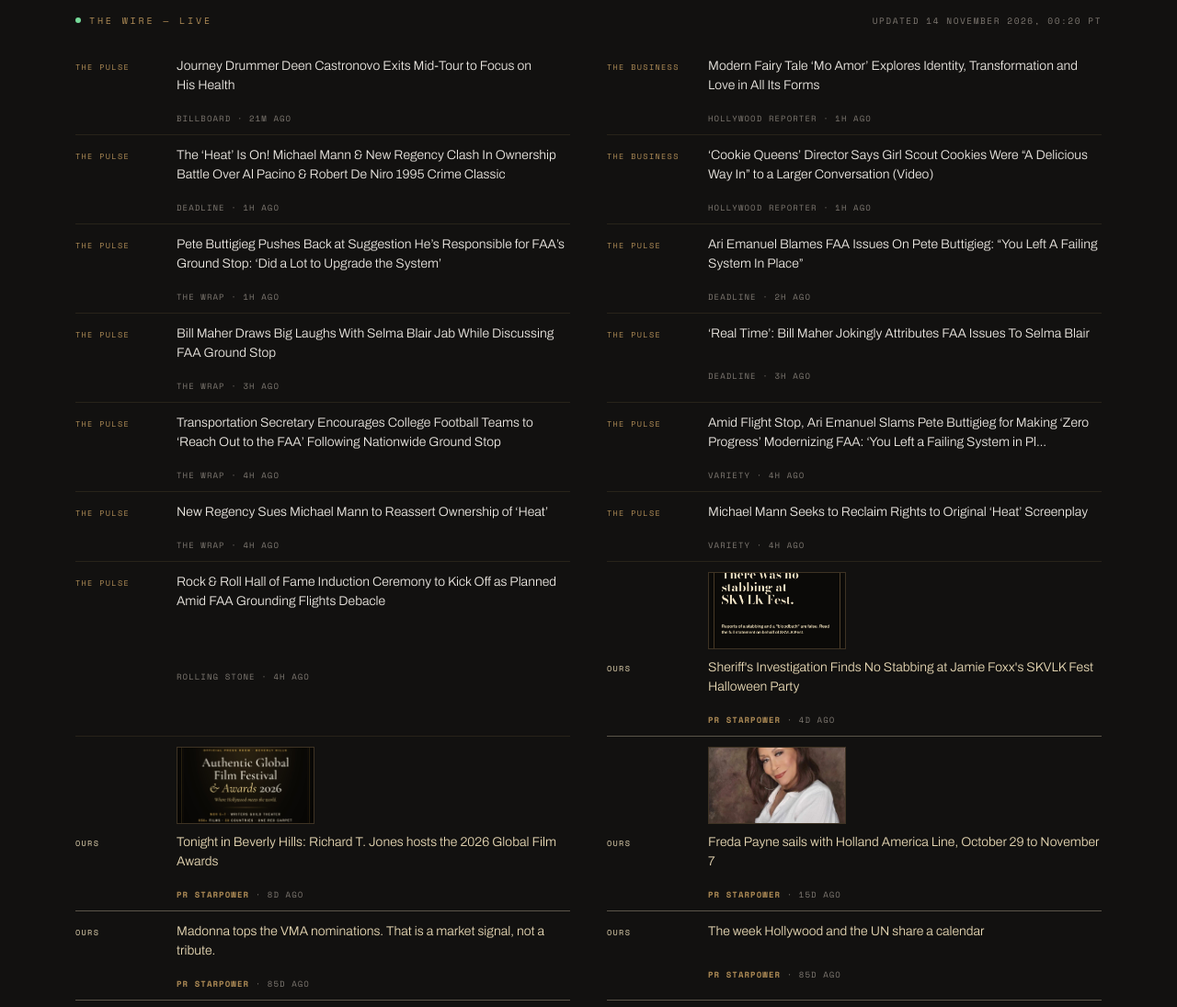
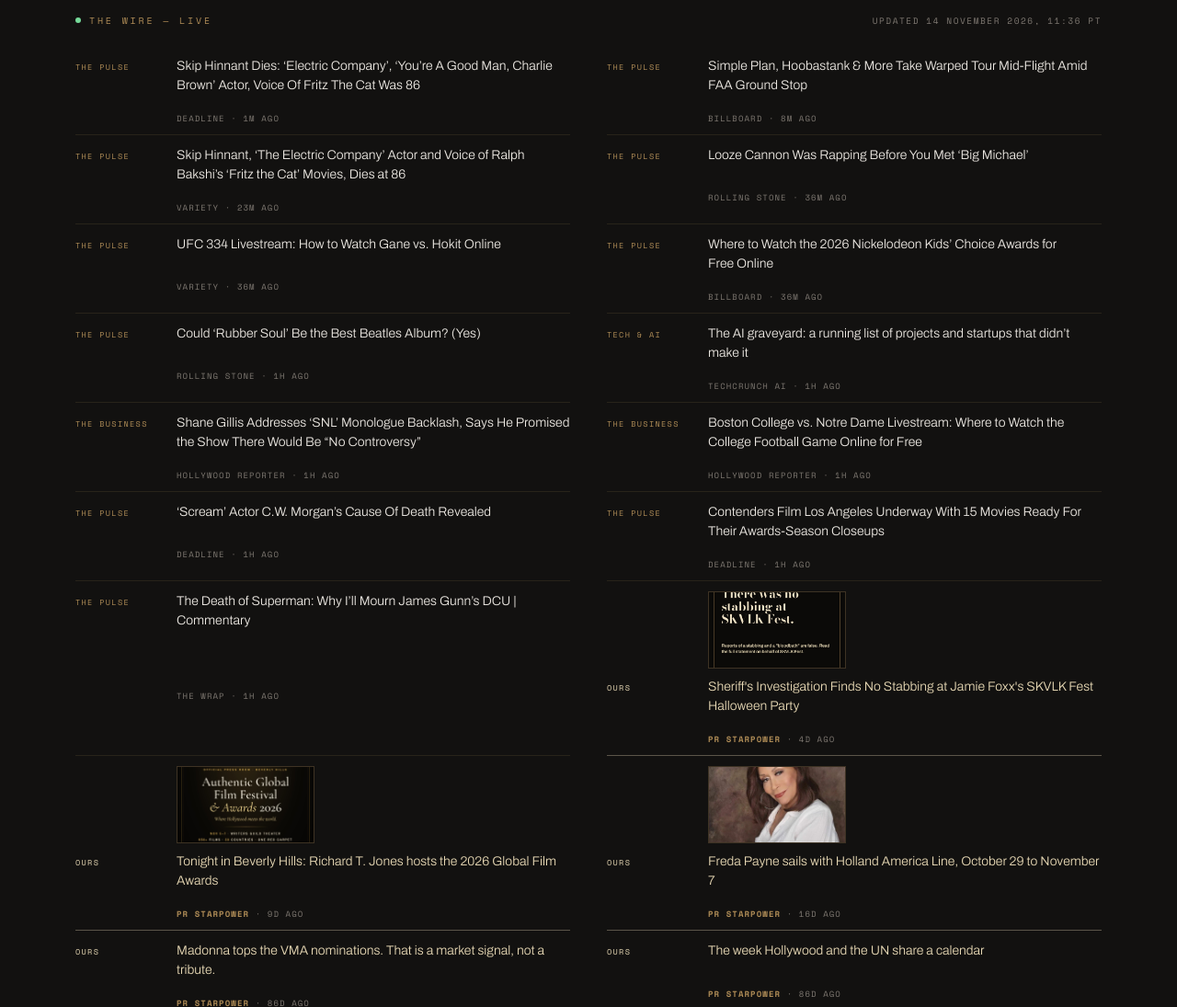
Before and after one commit to matariterry-art/prstarpower-site, a plain HTML site: page newsroom.html in a window 1280 px wide. Shown: the part 1440-2535 px from the top of the page at 92% size. Drawn offline with nearby package versions, Linux system fonts and the light colour scheme.

Commit message:
Wire update — 2026-11-14 18:36 UTC

```diff
--- a/feed.xml
+++ b/feed.xml
@@ -5,7 +5,7 @@
     <link>https://prstarpower.com/newsroom.html</link>
     <description>Announcements, releases and analysis from PR STARPOWER, a Hollywood representation house.</description>
     <language>en-us</language>
-    <lastBuildDate>Sat, 14 Nov 2026 07:20:36 +0000</lastBuildDate>
+    <lastBuildDate>Sat, 14 Nov 2026 18:36:43 +0000</lastBuildDate>
     <item>
       <title>Sheriff&#x27;s Investigation Finds No Stabbing at Jamie Foxx&#x27;s SKVLK Fest Halloween Party</title>
       <link>https://prstarpower.com/statement-skvlk-fest-2026.html</link>
--- a/newsroom.html
+++ b/newsroom.html
@@ -236,73 +236,73 @@
   <div class="wrap">
     <div class="wire-head">
       <span class="wire-label"><i class="dot"></i>The Wire — Live</span>
-      <span class="wire-stamp">Updated 14 November 2026, 00:20 PT</span>
+      <span class="wire-stamp">Updated 14 November 2026, 11:36 PT</span>
     </div>
     <div class="wire-list">
-      <a class="wire-row" href="https://www.billboard.com/music/rock/journey-deen-castronovo-steps-away-steve-murphy-drummer-1236382208/" target="_blank" rel="noopener nofollow">
+      <a class="wire-row" href="https://deadline.com/2026/11/skip-hinnant-dead-1237223791/" target="_blank" rel="noopener nofollow">
         <span class="wire-beat">The Pulse</span>
-        <span class="wire-title">Journey Drummer Deen Castronovo Exits Mid-Tour to Focus on His Health</span>
-        <span class="wire-meta">Billboard &middot; 21m ago</span>
+        <span class="wire-title">Skip Hinnant Dies: ‘Electric Company’, ‘You’re A Good Man, Charlie Brown’ Actor, Voice Of Fritz The Cat Was 86</span>
+        <span class="wire-meta">Deadline &middot; 1m ago</span>
       </a>
-      <a class="wire-row" href="https://www.hollywoodreporter.com/movies/movie-news/trans-fairy-tale-mo-amor-explores-love-tallinn-2026-estonia-1236753723/" target="_blank" rel="noopener nofollow">
+      <a class="wire-row" href="https://www.billboard.com/music/rock/simple-plan-hoobastank-warped-tour-flight-faa-ground-stop-1236382214/" target="_blank" rel="noopener nofollow">
+        <span class="wire-beat">The Pulse</span>
+        <span class="wire-title">Simple Plan, Hoobastank &amp; More Take Warped Tour Mid-Flight Amid FAA Ground Stop</span>
+        <span class="wire-meta">Billboard &middot; 8m ago</span>
+      </a>
+      <a class="wire-row" href="https://variety.com/2026/tv/news/skip-hinnant-dead-electric-company-fritz-the-cat-bakshi-1236947741/" target="_blank" rel="noopener nofollow">
+        <span class="wire-beat">The Pulse</span>
+        <span class="wire-title">Skip Hinnant, ‘The Electric Company’ Actor and Voice of Ralph Bakshi’s ‘Fritz the Cat’ Movies, Dies at 86</span>
+        <span class="wire-meta">Variety &middot; 23m ago</span>
+      </a>
+      <a class="wire-row" href="https://www.rollingstone.com/music/music-features/looze-cannon-big-michael-michael-tiktok-interview-1235658356/" target="_blank" rel="noopener nofollow">
+        <span class="wire-beat">The Pulse</span>
+        <span class="wire-title">Looze Cannon Was Rapping Before You Met ‘Big Michael’</span>
+        <span class="wire-meta">Rolling Stone &middot; 36m ago</span>
+      </a>
+      <a class="wire-row" href="https://variety.com/2026/shopping/news/how-to-watch-ufc-334-gane-vs-hokit-live-online-free-1236945089/" target="_blank" rel="noopener nofollow">
+        <span class="wire-beat">The Pulse</span>
+        <span class="wire-title">UFC 334 Livestream: How to Watch Gane vs. Hokit Online</span>
+        <span class="wire-meta">Variety &middot; 36m ago</span>
+      </a>
+      <a class="wire-row" href="https://www.billboard.com/culture/product-recommendations/where-to-watch-2026-kids-choice-awards-free-online-1236382151/" target="_blank" rel="noopener nofollow">
+        <span class="wire-beat">The Pulse</span>
+        <span class="wire-title">Where to Watch the 2026 Nickelodeon Kids’ Choice Awards for Free Online</span>
+        <span class="wire-meta">Billboard &middot; 36m ago</span>
+      </a>
+      <a class="wire-row" href="https://www.rollingstone.com/music/music-features/rubber-soul-best-beatles-album-1235657869/" target="_blank" rel="noopener nofollow">
+        <span class="wire-beat">The Pulse</span>
+        <span class="wire-title">Could ‘Rubber Soul’ Be the Best Beatles Album? (Yes)</span>
+        <span class="wire-meta">Rolling Stone &middot; 1h ago</span>
+      </a>
+      <a class="wire-row" href="https://techcrunch.com/2026/11/14/the-ai-graveyard-a-running-list-of-projects-and-startups-that-didnt-make-it/" target="_blank" rel="noopener nofollow">
+        <span class="wire-beat">Tech &amp; AI</span>
+        <span class="wire-title">The AI graveyard: a running list of projects and startups that didn’t make it</span>
+        <span class="wire-meta">TechCrunch AI &middot; 1h ago</span>
+      </a>
+      <a class="wire-row" href="https://www.hollywoodreporter.com/tv/tv-news/shane-gillis-addresses-snl-monologue-backlash-1236755428/" target="_blank" rel="noopener nofollow">
         <span class="wire-beat">The Business</span>
-        <span class="wire-title">Modern Fairy Tale ‘Mo Amor’ Explores Identity, Transformation and Love in All Its Forms</span>
+        <span class="wire-title">Shane Gillis Addresses ‘SNL’ Monologue Backlash, Says He Promised the Show There Would Be “No Controversy”</span>
         <span class="wire-meta">Hollywood Reporter &middot; 1h ago</span>
       </a>
-      <a class="wire-row" href="https://deadline.com/2026/11/michael-mann-lawsuit-heat-rights-1237223655/" target="_blank" rel="noopener nofollow">
+      <a class="wire-row" href="https://www.hollywoodreporter.com/tv/tv-news/boston-college-notre-dame-football-game-free-stream-online-1236754220/" target="_blank" rel="noopener nofollow">
+        <span class="wire-beat">The Business</span>
+        <span class="wire-title">Boston College vs. Notre Dame Livestream: Where to Watch the College Football Game Online for Free</span>
+        <span class="wire-meta">Hollywood Reporter &middot; 1h ago</span>
+      </a>
+      <a class="wire-row" href="https://deadline.com/2026/11/c-w-morgan-cause-of-death-1237223783/" target="_blank" rel="noopener nofollow">
         <span class="wire-beat">The Pulse</span>
-        <span class="wire-title">The ‘Heat’ Is On! Michael Mann &amp; New Regency Clash In Ownership Battle Over Al Pacino &amp; Robert De Niro 1995 Crime Classic</span>
+        <span class="wire-title">‘Scream’ Actor C.W. Morgan’s Cause Of Death Revealed</span>
         <span class="wire-meta">Deadline &middot; 1h ago</span>
       </a>
-      <a class="wire-row" href="https://www.hollywoodreporter.com/movies/movie-news/cookie-queens-alysa-nahmias-scad-savannah-film-festival-1236751877/" target="_blank" rel="noopener nofollow">
-        <span class="wire-beat">The Business</span>
-        <span class="wire-title">‘Cookie Queens’ Director Says Girl Scout Cookies Were “A Delicious Way In” to a Larger Conversation (Video)</span>
-        <span class="wire-meta">Hollywood Reporter &middot; 1h ago</span>
+      <a class="wire-row" href="https://deadline.com/2026/11/contenders-film-los-angeles-lineup-schedule-1237219190/" target="_blank" rel="noopener nofollow">
+        <span class="wire-beat">The Pulse</span>
+        <span class="wire-title">Contenders Film Los Angeles Underway With 15 Movies Ready For Their Awards-Season Closeups</span>
+        <span class="wire-meta">Deadline &middot; 1h ago</span>
       </a>
-      <a class="wire-row" href="https://www.thewrap.com/media-platforms/politics/pete-buttigieg-responds-faa-ground-stop-blame/" target="_blank" rel="noopener nofollow">
+      <a class="wire-row" href="https://www.thewrap.com/creative-content/movies/james-gunn-dc-universe-appreciation-analysis/" target="_blank" rel="noopener nofollow">
         <span class="wire-beat">The Pulse</span>
-        <span class="wire-title">Pete Buttigieg Pushes Back at Suggestion He’s Responsible for FAA’s Ground Stop: ‘Did a Lot to Upgrade the System’</span>
+        <span class="wire-title">The Death of Superman: Why I’ll Mourn James Gunn’s DCU | Commentary</span>
         <span class="wire-meta">The Wrap &middot; 1h ago</span>
-      </a>
-      <a class="wire-row" href="https://deadline.com/2026/11/ari-emanuel-blames-faa-issues-pete-buttigieg-1237223687/" target="_blank" rel="noopener nofollow">
-        <span class="wire-beat">The Pulse</span>
-        <span class="wire-title">Ari Emanuel Blames FAA Issues On Pete Buttigieg: “You Left A Failing System In Place”</span>
-        <span class="wire-meta">Deadline &middot; 2h ago</span>
-      </a>
-      <a class="wire-row" href="https://www.thewrap.com/creative-content/tv-shows/bill-maher-selma-blair-dig-faa-ground-stop-real-time-monologue/" target="_blank" rel="noopener nofollow">
-        <span class="wire-beat">The Pulse</span>
-        <span class="wire-title">Bill Maher Draws Big Laughs With Selma Blair Jab While Discussing FAA Ground Stop</span>
-        <span class="wire-meta">The Wrap &middot; 3h ago</span>
-      </a>
-      <a class="wire-row" href="https://deadline.com/2026/11/real-time-bill-maher-attributes-faa-issues-selma-blair-1237223674/" target="_blank" rel="noopener nofollow">
-        <span class="wire-beat">The Pulse</span>
-        <span class="wire-title">‘Real Time’: Bill Maher Jokingly Attributes FAA Issues To Selma Blair</span>
-        <span class="wire-meta">Deadline &middot; 3h ago</span>
-      </a>
-      <a class="wire-row" href="https://www.thewrap.com/culture-lifestyle/sports/transportation-secretary-message-college-football-teams-after-faa-ground-stop/" target="_blank" rel="noopener nofollow">
-        <span class="wire-beat">The Pulse</span>
-        <span class="wire-title">Transportation Secretary Encourages College Football Teams to ‘Reach Out to the FAA’ Following Nationwide Ground Stop</span>
-        <span class="wire-meta">The Wrap &middot; 4h ago</span>
-      </a>
-      <a class="wire-row" href="https://variety.com/2026/politics/news/ari-emanuel-slams-pete-buttigieg-zero-progress-faa-1236947542/" target="_blank" rel="noopener nofollow">
-        <span class="wire-beat">The Pulse</span>
-        <span class="wire-title">Amid Flight Stop, Ari Emanuel Slams Pete Buttigieg for Making ‘Zero Progress’ Modernizing FAA: ‘You Left a Failing System in Pl…</span>
-        <span class="wire-meta">Variety &middot; 4h ago</span>
-      </a>
-      <a class="wire-row" href="https://www.thewrap.com/creative-content/movies/new-regency-sues-michael-mann-heat-screenplay/" target="_blank" rel="noopener nofollow">
-        <span class="wire-beat">The Pulse</span>
-        <span class="wire-title">New Regency Sues Michael Mann to Reassert Ownership of ‘Heat’</span>
-        <span class="wire-meta">The Wrap &middot; 4h ago</span>
-      </a>
-      <a class="wire-row" href="https://variety.com/2026/film/news/michael-mann-new-regency-heat-screenplay-lawsuit-1236947532/" target="_blank" rel="noopener nofollow">
-        <span class="wire-beat">The Pulse</span>
-        <span class="wire-title">Michael Mann Seeks to Reclaim Rights to Original ‘Heat’ Screenplay</span>
-        <span class="wire-meta">Variety &middot; 4h ago</span>
-      </a>
-      <a class="wire-row" href="https://www.rollingstone.com/music/music-news/rock-and-roll-hall-of-fame-induction-ceremony-flights-1235658269/" target="_blank" rel="noopener nofollow">
-        <span class="wire-beat">The Pulse</span>
-        <span class="wire-title">Rock &amp; Roll Hall of Fame Induction Ceremony to Kick Off as Planned Amid FAA Grounding Flights Debacle</span>
-        <span class="wire-meta">Rolling Stone &middot; 4h ago</span>
       </a>
       <a class="wire-row house haspic" href="statement-skvlk-fest-2026.html">
         <span class="wire-beat">Ours</span>
@@ -312,22 +312,22 @@
       <a class="wire-row house haspic" href="news-agff-2026-global-film-awards-tonight.html">
         <span class="wire-beat">Ours</span>
         <span class="wire-title"><img class="wire-pic" src="images/agff-2026-card.jpg" alt="" loading="lazy">Tonight in Beverly Hills: Richard T. Jones hosts the 2026 Global Film Awards</span>
-        <span class="wire-meta"><b>PR STARPOWER</b> &middot; 8d ago</span>
+        <span class="wire-meta"><b>PR STARPOWER</b> &middot; 9d ago</span>
       </a>
       <a class="wire-row house haspic" href="news-freda-payne-holland-america.html">
         <span class="wire-beat">Ours</span>
         <span class="wire-title"><img class="wire-pic" src="images/freda-payne-press-photo-2026.jpg" alt="" loading="lazy">Freda Payne sails with Holland America Line, October 29 to November 7</span>
-        <span class="wire-meta"><b>PR STARPOWER</b> &middot; 15d ago</span>
+        <span class="wire-meta"><b>PR STARPOWER</b> &middot; 16d ago</span>
       </a>
       <a class="wire-row house" href="news-madonna-vma-legacy-signal.html">
         <span class="wire-beat">Ours</span>
         <span class="wire-title">Madonna tops the VMA nominations. That is a market signal, not a tribute.</span>
-        <span class="wire-meta"><b>PR STARPOWER</b> &middot; 85d ago</span>
+        <span class="wire-meta"><b>PR STARPOWER</b> &middot; 86d ago</span>
       </a>
       <a class="wire-row house" href="news-un-week-hollywood-split.html">
         <span class="wire-beat">Ours</span>
         <span class="wire-title">The week Hollywood and the UN share a calendar</span>
-        <span class="wire-meta"><b>PR STARPOWER</b> &middot; 85d ago</span>
+        <span class="wire-meta"><b>PR STARPOWER</b> &middot; 86d ago</span>
       </a>
     </div>
     <p class="wire-note">Headlines aggregated from industry trades and linked to their original publishers. PR STARPOWER original reporting and analysis appears below.</p>
```
